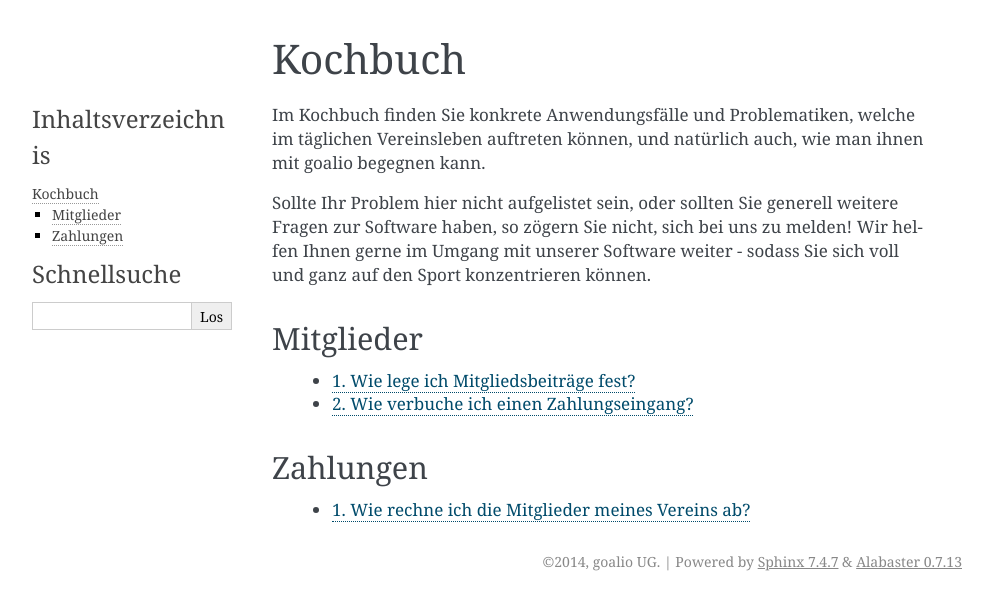
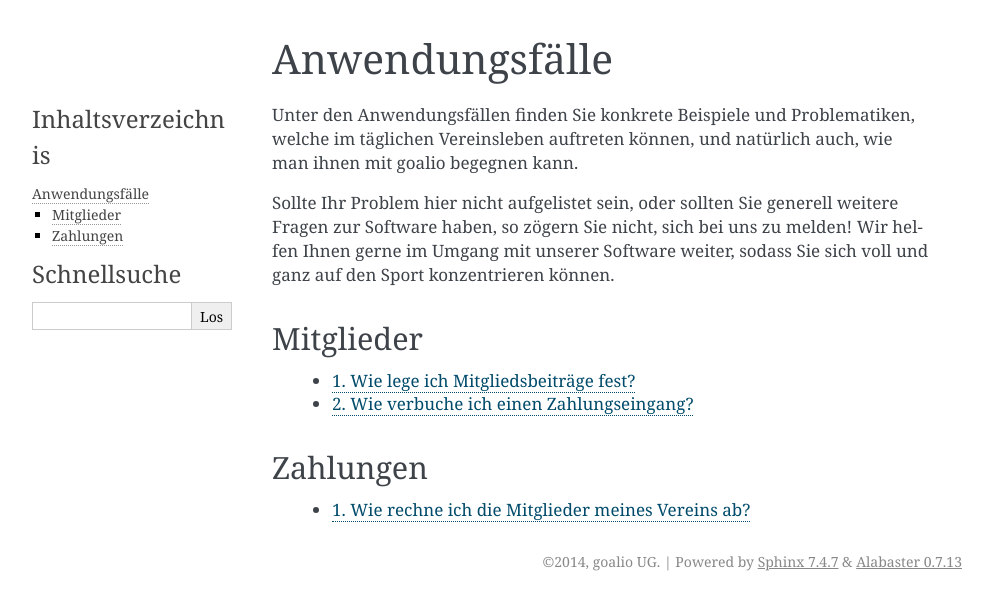
Before and after one commit to goalio/docs, a Sphinx documentation site: the page built from docs/anwendungsfaelle/index.rst, in a window 1280 px wide. Shown: the top 610 px of the page, without its empty margins (148-1141 px from the left). Built offline with Sphinx 7.4.7, drawn with Linux system fonts in a browser that asks for light colours; formulas are drawn with MathJax 3.

Commit message:
Update index.rst

```diff
--- a/docs/anwendungsfaelle/index.rst
+++ b/docs/anwendungsfaelle/index.rst
@@ -1,9 +1,9 @@
-Kochbuch
-========
+Anwendungsfälle
+===============
 
-Im Kochbuch finden Sie konkrete Anwendungsfälle und Problematiken, welche im täglichen Vereinsleben auftreten können, und natürlich auch, wie man ihnen mit goalio begegnen kann.
+Unter den Anwendungsfällen finden Sie konkrete Beispiele und Problematiken, welche im täglichen Vereinsleben auftreten können, und natürlich auch, wie man ihnen mit goalio begegnen kann.
 
-Sollte Ihr Problem hier nicht aufgelistet sein, oder sollten Sie generell weitere Fragen zur Software haben, so zögern Sie nicht, sich bei uns zu melden! Wir helfen Ihnen gerne im Umgang mit unserer Software weiter - sodass Sie sich voll und ganz auf den Sport konzentrieren können.
+Sollte Ihr Problem hier nicht aufgelistet sein, oder sollten Sie generell weitere Fragen zur Software haben, so zögern Sie nicht, sich bei uns zu melden! Wir helfen Ihnen gerne im Umgang mit unserer Software weiter, sodass Sie sich voll und ganz auf den Sport konzentrieren können.
 
 Mitglieder
 ----------
```
